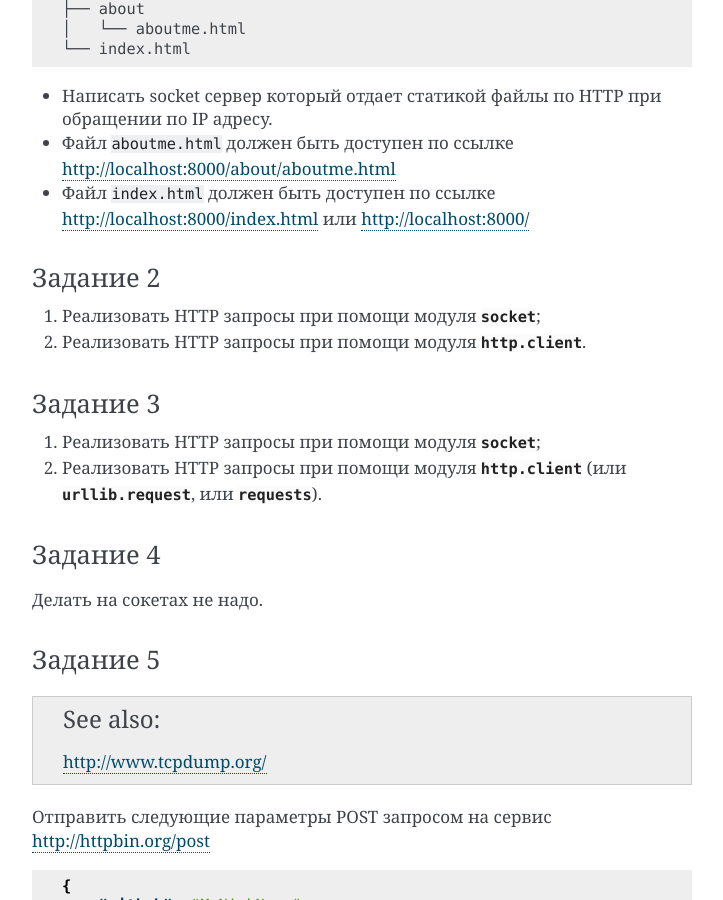
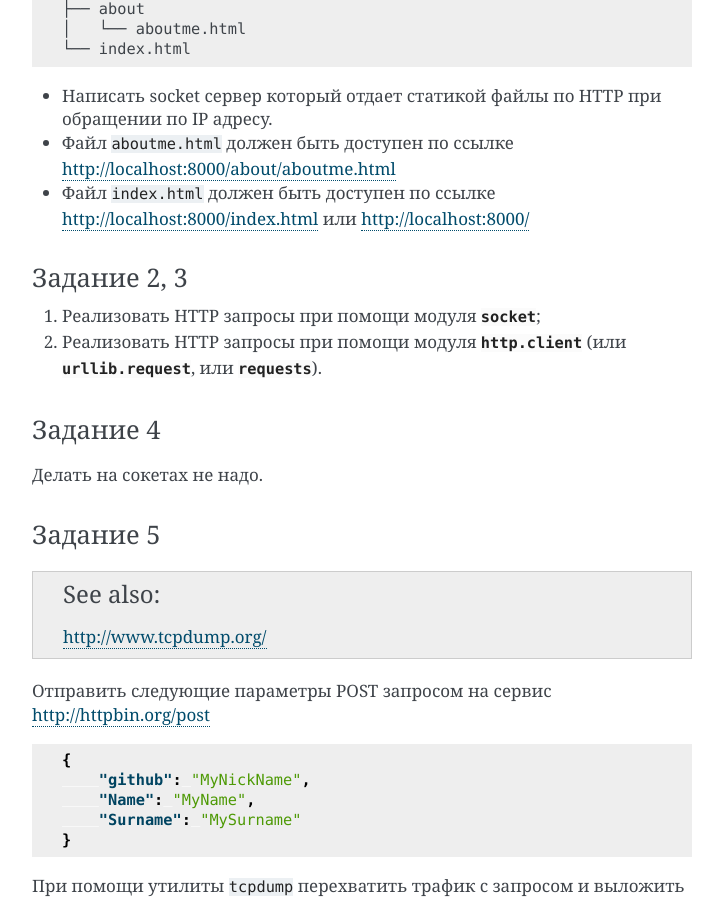
Before and after one commit to ustu/lectures.net, a Sphinx documentation site: the page built from docs/net/_checkpoint.rst, in a window 1280 px wide and 900 px high, scrolled down 1431 px. Shown: the whole window, without its empty margins (388-1111 px from the left). Built offline with Sphinx 7.4.7, drawn with Linux system fonts in a browser that asks for light colours; cross-references to code outside the pages are shown as plain code; some of the changed text lies outside the part shown.

Commit message:
Update _checkpoint.rst

```diff
--- a/docs/net/_checkpoint.rst
+++ b/docs/net/_checkpoint.rst
@@ -77,14 +77,8 @@ Address already in use
 * Файл ``index.html`` должен быть доступен по ссылке
   http://localhost:8000/index.html или http://localhost:8000/
 
-Задание 2
-^^^^^^^^^
-
-#. Реализовать HTTP запросы при помощи модуля :mod:`socket`;
-#. Реализовать HTTP запросы при помощи модуля :mod:`http.client`.
-
-Задание 3
-^^^^^^^^^
+Задание 2, 3
+^^^^^^^^^^^^
 
 #. Реализовать HTTP запросы при помощи модуля :mod:`socket`;
 #. Реализовать HTTP запросы при помощи модуля :mod:`http.client`
```
